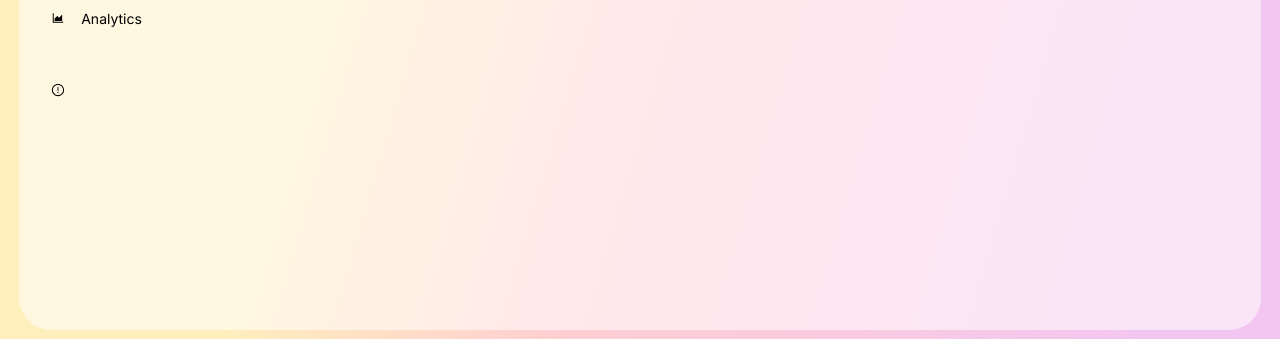
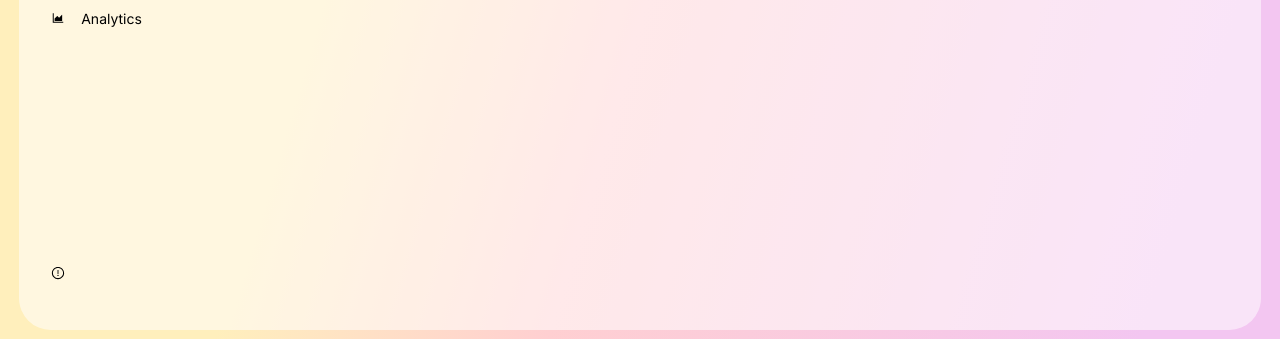
Before and after one commit to Sama-Liyanage/ReactAdmin-Dashboard-Template-Design, a React (Create React App) app: page / in a window 1280 px wide. Shown: the part 458-797 px from the top of the page. Built offline with nearby package versions, Linux system fonts and the light colour scheme.

Commit message:
Completed the Sidebar Section

```diff
--- a/src/Components/Sidebar/Sidebar.css
+++ b/src/Components/Sidebar/Sidebar.css
@@ -55,4 +55,11 @@
     width: 8px;
     height: 100%;
     background: var(--pink);
+    margin-right: calc(1rem-8px);
 }
+
+.menu .menuItem:last-child{
+    position: absolute;
+    bottom: 2.3rem;
+    width:100%
+}
```
